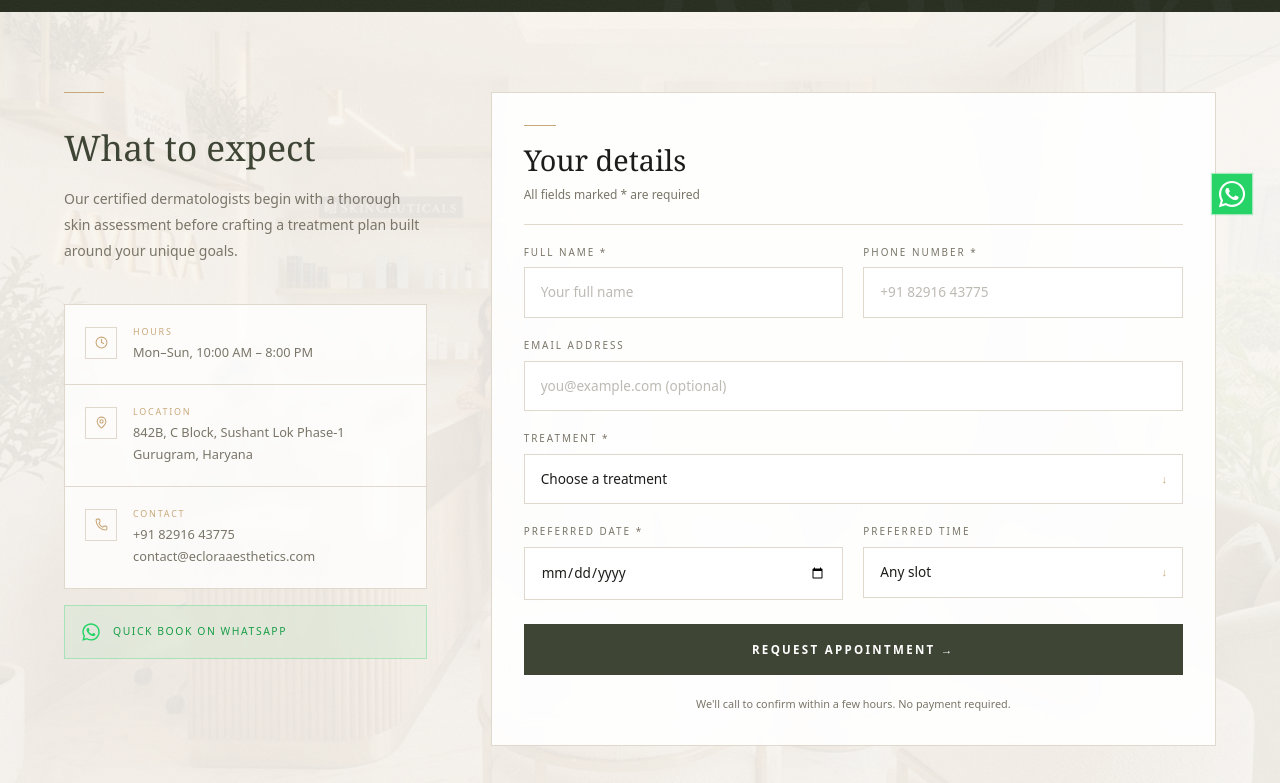
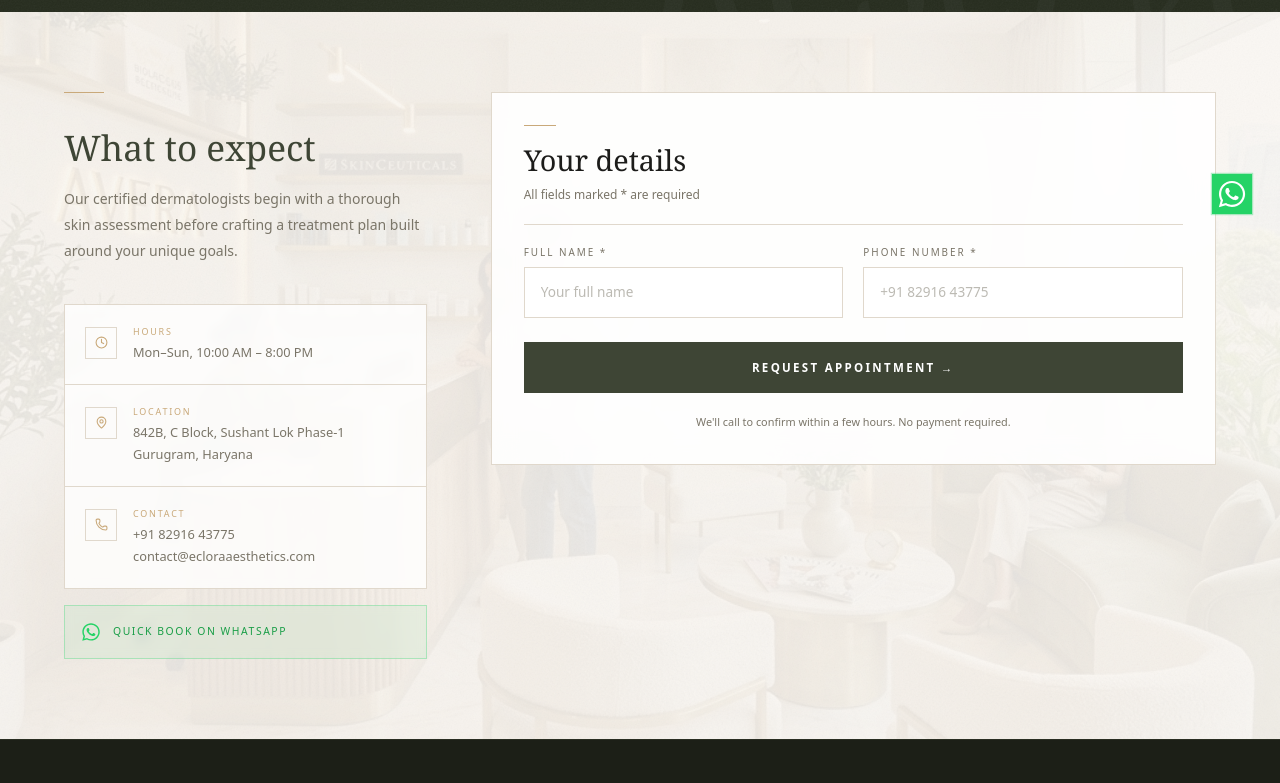
Before and after one commit to desirediv0/eclora, a Next.js app: page /book in a window 1280 px wide. Shown: the part 558-1341 px from the top of the page. Built offline with nearby package versions, Linux system fonts and the light colour scheme.

Commit message:
feat: add facials page and implement core routing for page structure

```diff
--- a/src/app/book/page.jsx
+++ b/src/app/book/page.jsx
@@ -178,43 +178,6 @@ export default function BookPage() {
                     </Field>
                   </div>
 
-                  <Field label="Email Address">
-                    <input type="email" disabled={loading} className="ef-input" placeholder="you@example.com (optional)" autoComplete="email" />
-                  </Field>
-
-                  {/* Treatment */}
-                  <Field label="Treatment *">
-                    <div className="ef-select-wrap">
-                      <select required disabled={loading} className="ef-select">
-                        <ServiceOptions />
-                      </select>
-                    </div>
-                  </Field>
-
-                  {/* Date + Time */}
-                  <div className="ef-row ef-row-2">
-                    <Field label="Preferred Date *">
-                      <input type="date" required disabled={loading} className="ef-input" min={new Date().toISOString().split("T")[0]} />
-                    </Field>
-                    <Field label="Preferred Time">
-                      <div className="ef-select-wrap">
-                        <select disabled={loading} className="ef-select">
-                          <option value="">Any slot</option>
-                          <option>10:00 AM - 11:00 AM</option>
-                          <option>11:00 AM - 12:00 PM</option>
-                          <option>12:00 PM - 01:00 PM</option>
-                          <option>01:00 PM - 02:00 PM</option>
-                          <option>02:00 PM - 03:00 PM</option>
-                          <option>03:00 PM - 04:00 PM</option>
-                          <option>04:00 PM - 05:00 PM</option>
-                          <option>05:00 PM - 06:00 PM</option>
-                          <option>06:00 PM - 07:00 PM</option>
-                          <option>07:00 PM - 08:00 PM</option>
-                        </select>
-                      </div>
-                    </Field>
-                  </div>
-
                   {/* Submit */}
                   <button type="submit" disabled={loading} className="ef-btn mt-1">
                     {loading ? "Requesting Slot…" : "Request Appointment →"}
--- a/src/app/contact/page.jsx
+++ b/src/app/contact/page.jsx
@@ -218,45 +218,6 @@ export default function ContactPage() {
                     <input type="tel" required disabled={loading} className="ef-input" placeholder="+91 82916 43775" autoComplete="tel" />
                   </Field>
 
-                  <Field label="Service Interested In *">
-                    <div className="ef-select-wrap">
-                      <select required disabled={loading} className="ef-select">
-                        <ServiceOptions />
-                      </select>
-                    </div>
-                  </Field>
-
-                  <Field label="Email Address">
-                    <input type="email" disabled={loading} className="ef-input" placeholder="hello@example.com" autoComplete="email" />
-                  </Field>
-
-                  <div className="ef-row ef-row-2">
-                    <Field label="Preferred Date">
-                      <input type="date" disabled={loading} className="ef-input" min={new Date().toISOString().split("T")[0]} />
-                    </Field>
-                    <Field label="Preferred Time">
-                      <div className="ef-select-wrap">
-                        <select disabled={loading} className="ef-select">
-                          <option value="">Any time</option>
-                          <option>10:00 AM - 11:00 AM</option>
-                          <option>11:00 AM - 12:00 PM</option>
-                          <option>12:00 PM - 01:00 PM</option>
-                          <option>01:00 PM - 02:00 PM</option>
-                          <option>02:00 PM - 03:00 PM</option>
-                          <option>03:00 PM - 04:00 PM</option>
-                          <option>04:00 PM - 05:00 PM</option>
-                          <option>05:00 PM - 06:00 PM</option>
-                          <option>06:00 PM - 07:00 PM</option>
-                          <option>07:00 PM - 08:00 PM</option>
-                        </select>
-                      </div>
-                    </Field>
-                  </div>
-
-                  <Field label="Your Message">
-                    <textarea rows={4} disabled={loading} className="ef-textarea ef-input" placeholder="Tell us about your concerns — skin type, allergies, goals..." />
-                  </Field>
-
                   <button type="submit" disabled={loading} className="ef-btn mt-1">
                     {loading ? "Sending…" : "Send Message →"}
                   </button>
--- a/src/app/facials/page.jsx
+++ b/src/app/facials/page.jsx
@@ -105,15 +105,15 @@ export default function FacialsPage() {
         </section>
 
         {/* ── PHILOSOPHY STRIP ──────────────────────────────────── */}
-        <div className="border-b border-[#E0D8CC] px-5 sm:px-8 py-4 sm:py-5" style={{ background: "var(--cream)" }}>
+        <div className="border-b border-[#E0D8CC] px-5 sm:px-8 py-5 sm:py-6" style={{ background: "var(--cream)" }}>
           <div className="max-w-6xl mx-auto flex items-center gap-0 flex-wrap">
             {[["6", "Signature Facials"], ["60–90", "Minutes Each"], ["All", "Skin Types"]].map(([n, l], i) => (
               <div key={l} className="flex items-center">
-                {i > 0 && <div className="w-px mx-4 sm:mx-6 hidden sm:block" style={{ height: "24px", background: "#D0C8BC" }} />}
-                {i > 0 && <div className="mx-3 sm:hidden" style={{ color: "#D0C8BC", fontSize: "0.8rem" }}>·</div>}
-                <div className="flex items-baseline gap-1.5 py-1">
-                  <span className="cf" style={{ fontSize: "clamp(1.1rem,3vw,1.5rem)", fontWeight: 300, color: "var(--olive)" }}>{n}</span>
-                  <span className="jost uppercase tracking-[0.16em]" style={{ fontSize: "0.55rem", color: "var(--muted)" }}>{l}</span>
+                {i > 0 && <div className="w-px mx-4 sm:mx-6 hidden sm:block" style={{ height: "28px", background: "#D0C8BC" }} />}
+                {i > 0 && <div className="mx-3 sm:hidden" style={{ color: "#D0C8BC", fontSize: "1rem", fontWeight: "bold" }}>·</div>}
+                <div className="flex items-baseline gap-2 py-1">
+                  <span className="cf" style={{ fontSize: "clamp(1.6rem,4.5vw,2.4rem)", fontWeight: 500, color: "var(--olive)" }}>{n}</span>
+                  <span className="jost uppercase tracking-[0.18em]" style={{ fontSize: "0.72rem", fontWeight: 500, color: "var(--muted)" }}>{l}</span>
                 </div>
               </div>
             ))}
--- a/src/app/page.js
+++ b/src/app/page.js
@@ -97,14 +97,14 @@ const faqs = [
 ];
 
 const testimonials = [
-  { q: "The laser toning transformed my skin in just 3 sessions. Absolutely professional team and stunning results.", n: "Priya S.", t: "Carbon Laser Toning" },
-  { q: "Finally a clinic that listens. My acne scars are almost completely gone after the treatment plan they designed for me.", n: "Rahul M.", t: "Acne Scar Treatment" },
-  { q: "The Eclora Aesthetics Signature Glow facial is pure luxury. I book it every month — it has become my self-care ritual.", n: "Anjali K.", t: "Eclora Aesthetics Signature Glow" }
+  { q: "Their advanced German laser technology for hair reduction is virtually painless and incredibly fast. The results after just 3 sessions are outstanding!", n: "Priya S.", t: "Laser Hair Reduction" },
+  { q: "Finally a clinic that invests in genuine German engineering. The precision of their medical-grade equipment cleared my acne scars with zero downtime.", n: "Rahul M.", t: "Scar Restoration" },
+  { q: "The Eclora Aesthetics Signature Glow facial is pure luxury. Combining German technological precision with active botanicals has become my ultimate self-care ritual.", n: "Anjali K.", t: "Signature Glow Facial" }
 ];
 
 const expertise = [
   { n: "01", title: "Expert Dermatologists", d: "Board-certified specialists with deep expertise in skin, hair & advanced aesthetics." },
-  { n: "02", title: "Advanced Technology", d: "FDA-cleared laser and aesthetic devices calibrated for South Asian skin." },
+  { n: "02", title: "German Technology", d: "State-of-the-art German engineering and FDA-cleared aesthetic devices calibrated for South Asian skin." },
   { n: "03", title: "Luxury Experience", d: "A premium clinic environment with warm, unhurried, personalised care." },
   { n: "04", title: "Natural Results", d: "We enhance what is already yours — we never alter, we only refine." },
 ];
@@ -234,12 +234,12 @@ export default function HomePage() {
 
             {/* ── Mobile stats (shown below lg) ── */}
             <motion.div initial={{ opacity: 0 }} animate={{ opacity: 1 }} transition={{ delay: 0.4, duration: 0.8 }}
-              className="grid grid-cols-2 sm:grid-cols-4 gap-y-10 gap-x-6 sm:gap-x-12 mt-10 md:mt-16 lg:hidden w-full"
+              className="flex flex-wrap items-center justify-center sm:justify-start gap-y-6 gap-x-8 mt-10 md:mt-16 lg:hidden w-full"
             >
               {[["50+", "Treatments"], ["10+", "Years Experience"], ["5 ★", "Rated"]].map(([n, l]) => (
-                <div key={l} className="flex flex-col items-center sm:items-start text-center sm:text-left">
+                <div key={l} className="flex items-baseline gap-2 text-left">
                   <div className="cf text-white" style={{ fontSize: "clamp(1.5rem,4vw,2rem)", fontWeight: 300, lineHeight: 1 }}>{n}</div>
-                  <div className="jost uppercase mt-2" style={{ fontSize: "0.55rem", letterSpacing: "0.22em", color: "var(--gold)" }}>{l}</div>
+                  <div className="jost uppercase" style={{ fontSize: "0.55rem", letterSpacing: "0.22em", color: "var(--gold)" }}>{l}</div>
                 </div>
               ))}
             </motion.div>
@@ -247,12 +247,12 @@ export default function HomePage() {
 
           {/* ── Desktop stats — absolute right, hidden on mobile ── */}
           <motion.div initial={{ opacity: 0, x: 20 }} animate={{ opacity: 1, x: 0 }} transition={{ delay: 0.6, duration: 1 }}
-            className="absolute right-8 lg:right-16 bottom-24 hidden lg:flex flex-col gap-10 text-right z-10"
+            className="absolute right-8 lg:right-16 bottom-24 hidden lg:flex flex-col gap-6 text-right z-10"
           >
             {[["50+", "Treatments"], ["10+", "Years Experience"], ["5 ★", "Rated"]].map(([n, l]) => (
-              <div key={l}>
+              <div key={l} className="flex items-baseline justify-end gap-3">
                 <div className="cf text-white" style={{ fontSize: "2.8rem", fontWeight: 300, lineHeight: 1 }}>{n}</div>
-                <div className="jost uppercase mt-2" style={{ color: "var(--gold)", fontSize: "0.62rem", letterSpacing: "0.25em" }}>{l}</div>
+                <div className="jost uppercase" style={{ color: "var(--gold)", fontSize: "0.62rem", letterSpacing: "0.25em" }}>{l}</div>
               </div>
             ))}
           </motion.div>
```
